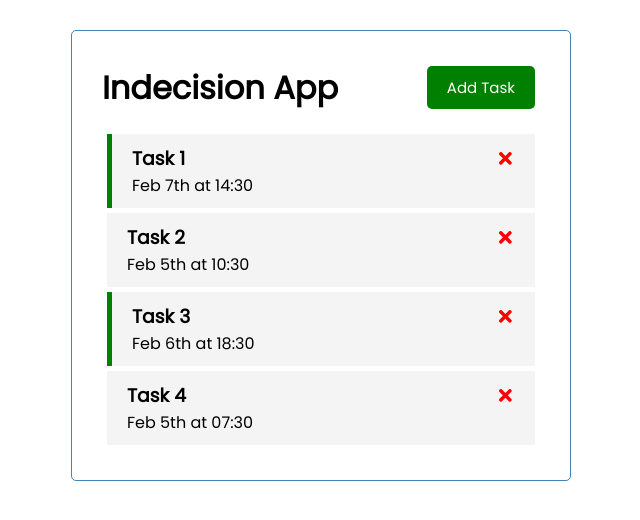
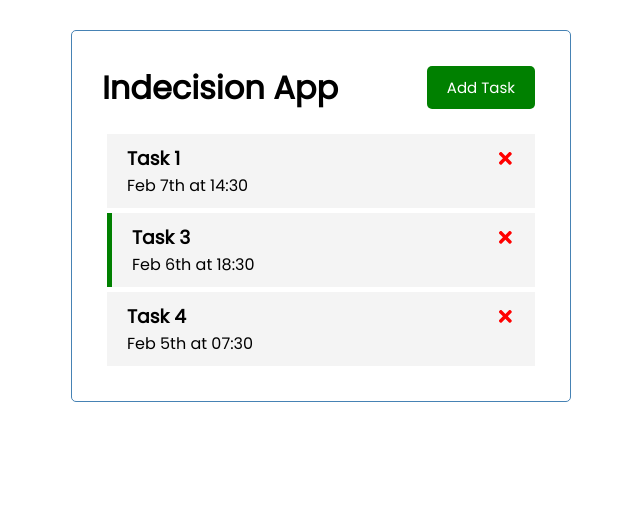
Before and after one commit to MohammadMehdiSoozndeh/second-react-proj, a React (Create React App) app: page / in a window 1280 px wide. Shown: the top 520 px of the page, without its empty margins (319-959 px from the left). Built offline with nearby package versions, Linux system fonts and the light colour scheme; data requests are answered from the project's data file.

Commit message:
add json-server and call api

```diff
--- /dev/null
+++ b/db.json
@@ -0,0 +1,22 @@
+{
+  "tasks": [
+    {
+      "id": 1,
+      "text": "Task 1",
+      "day": "Feb 7th at 14:30",
+      "reminder": false
+    },
+    {
+      "id": 3,
+      "text": "Task 3",
+      "day": "Feb 6th at 18:30",
+      "reminder": true
+    },
+    {
+      "id": 4,
+      "text": "Task 4",
+      "day": "Feb 5th at 07:30",
+      "reminder": false
+    }
+  ]
+}
--- a/package.json
+++ b/package.json
@@ -6,6 +6,7 @@
     "@testing-library/jest-dom": "^5.16.2",
     "@testing-library/react": "^12.1.4",
     "@testing-library/user-event": "^13.5.0",
+    "json-server": "^0.17.0",
     "react": "^17.0.2",
     "react-dom": "^17.0.2",
     "react-icons": "^4.3.1",
@@ -16,7 +17,8 @@
     "start": "react-scripts start",
     "build": "react-scripts build",
     "test": "react-scripts test",
-    "eject": "react-scripts eject"
+    "eject": "react-scripts eject",
+    "server": "json-server --watch db.json --port 5000"
   },
   "eslintConfig": {
     "extends": [
--- a/src/App.js
+++ b/src/App.js
@@ -1,46 +1,40 @@
-import { useState } from "react";
+import { useState, useEffect } from "react";
 import Header from "./components/Header";
 import Tasks from "./components/Tasks";
 import AddTask from "./components/AddTask";
 
 function App() {
   const [showAddTaskForm, setShowAddTaskForm] = useState(false);
-  const [tasks, setTasks] = useState([
-    {
-      id: 1,
-      text: "Task 1",
-      day: "Feb 7th at 14:30",
-      reminder: true,
-    },
-    {
-      id: 2,
-      text: "Task 2",
-      day: "Feb 5th at 10:30",
-      reminder: false,
-    },
-    {
-      id: 3,
-      text: "Task 3",
-      day: "Feb 6th at 18:30",
-      reminder: true,
-    },
-    {
-      id: 4,
-      text: "Task 4",
-      day: "Feb 5th at 07:30",
-      reminder: false,
-    },
-  ]);
+  const [tasks, setTasks] = useState([]);
+
+  useEffect(() => {
+    const getTasks = async () => {
+      const tasksFromServer = await fetchTasks();
+      setTasks(tasksFromServer);
+    };
+
+    getTasks();
+  }, []);
+
+  // Fetch Tasks
+  const fetchTasks = async () => {
+    const response = await fetch("http://localhost:5000/tasks");
+    const data = await response.json();
+
+    return data;
+  };
 
   // Add Task
   const addTask = (task) => {
-    const id = Math.ceil(Math.random() * 100000);
+    const id = Math.ceil(Math.random() * 100_000);
     const newTask = { id, ...task };
     setTasks([...tasks, newTask]);
   };
 
   // Delete Task
-  const deleteTask = (id) => {
+  const deleteTask = async (id) => {
+    await fetch(`http://localhost:5000/tasks/${id}`, { method: "DELETE" });
+
     setTasks(tasks.filter((task) => task.id !== id));
   };
 
--- a/src/components/Tasks.js
+++ b/src/components/Tasks.js
@@ -3,13 +3,8 @@ import Task from "./Task";
 const Tasks = ({ tasks, onDelete, onToggle }) => {
   return (
     <>
-      {tasks.map((task) => (
-        <Task
-          key={task.id}
-          task={task}
-          onDelete={onDelete}
-          onToggle={onToggle}
-        />
+      {tasks.map((task, index) => (
+        <Task key={index} task={task} onDelete={onDelete} onToggle={onToggle} />
       ))}
     </>
   );
```
Also changed, not shown: 1 other file (tests, documents, lock files or other folders).
